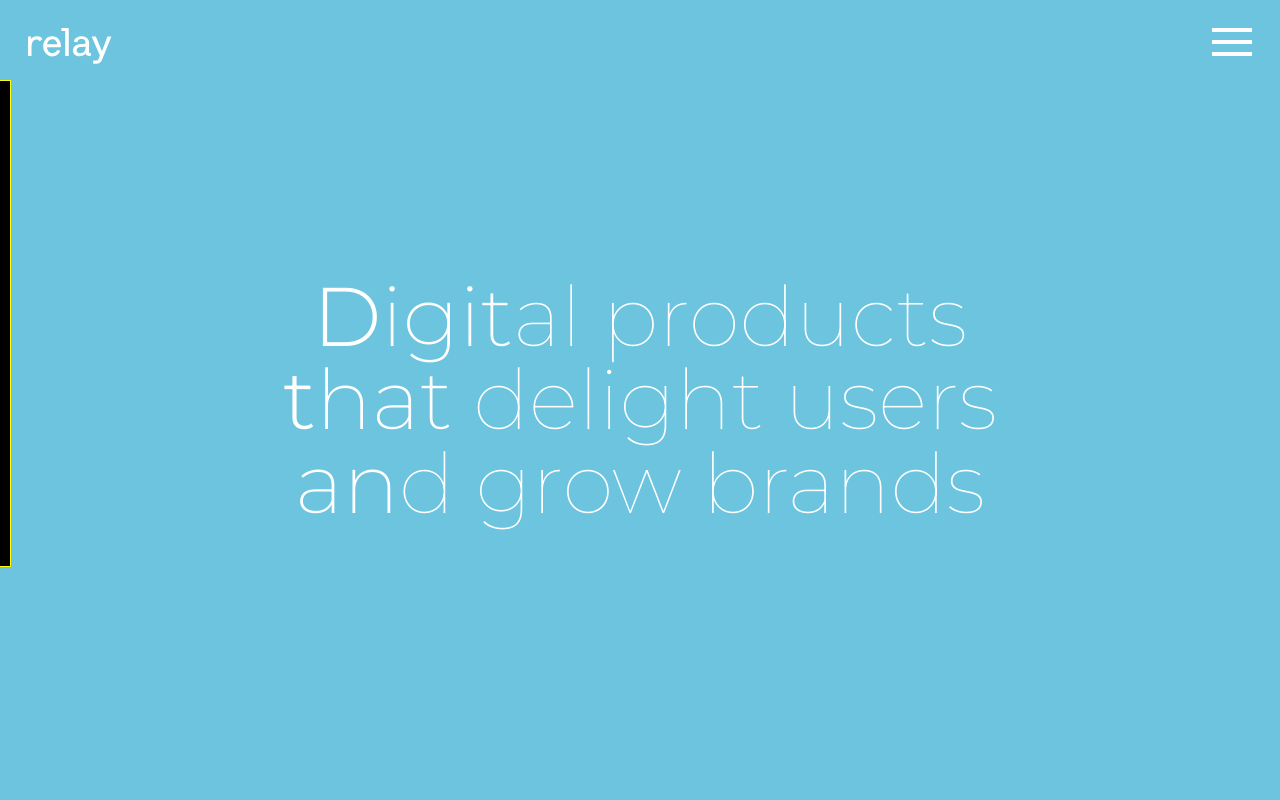
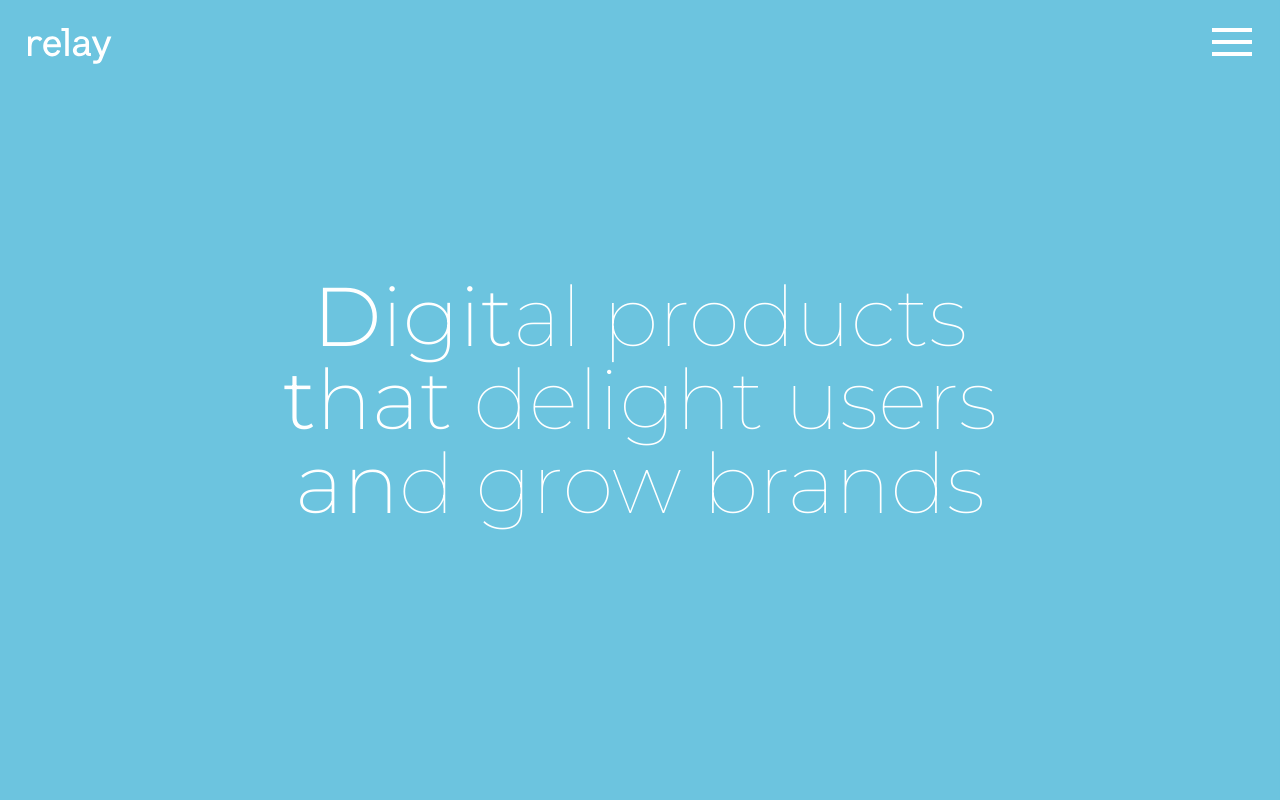
Before and after one commit to relaydesignco/relaywebsite, a Vue app: page / in a window 1280 px wide. Shown: the top 800 px of the page. Built offline with nearby package versions, Linux system fonts and the light colour scheme; a web font is replaced by a local one.

Commit message:
Hide debug bar

```diff
--- a/src/components/ColorSection.vue
+++ b/src/components/ColorSection.vue
@@ -44,9 +44,9 @@ section {
   position: absolute;
   top: 10%;
   height: 60%;
-  width: 10px;
-  outline: 1px solid yellow;
-  background: black;
+  width: 1px;
+  /* outline: 1px solid yellow;
+  background: black; */
 }
 
 .content {
```
